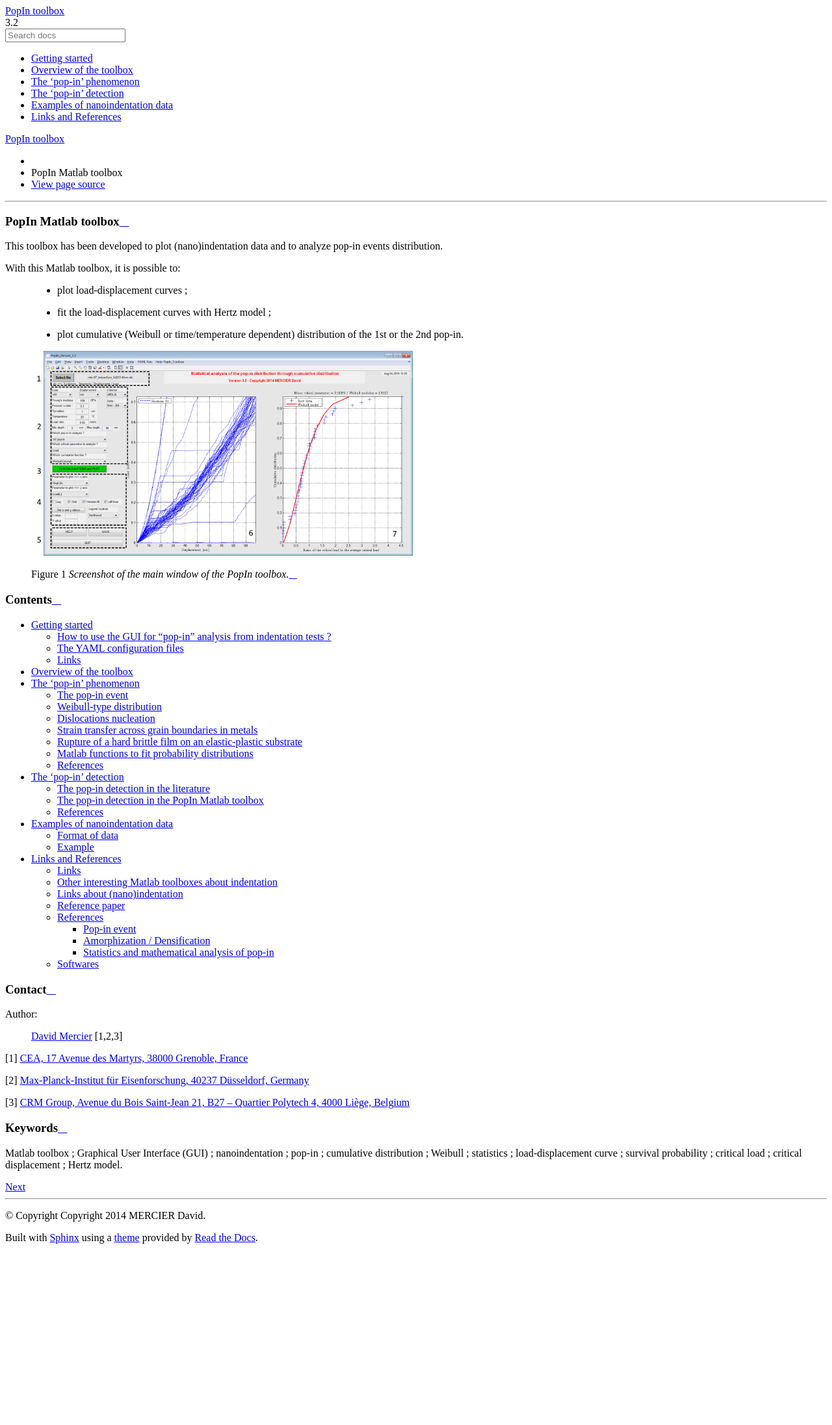
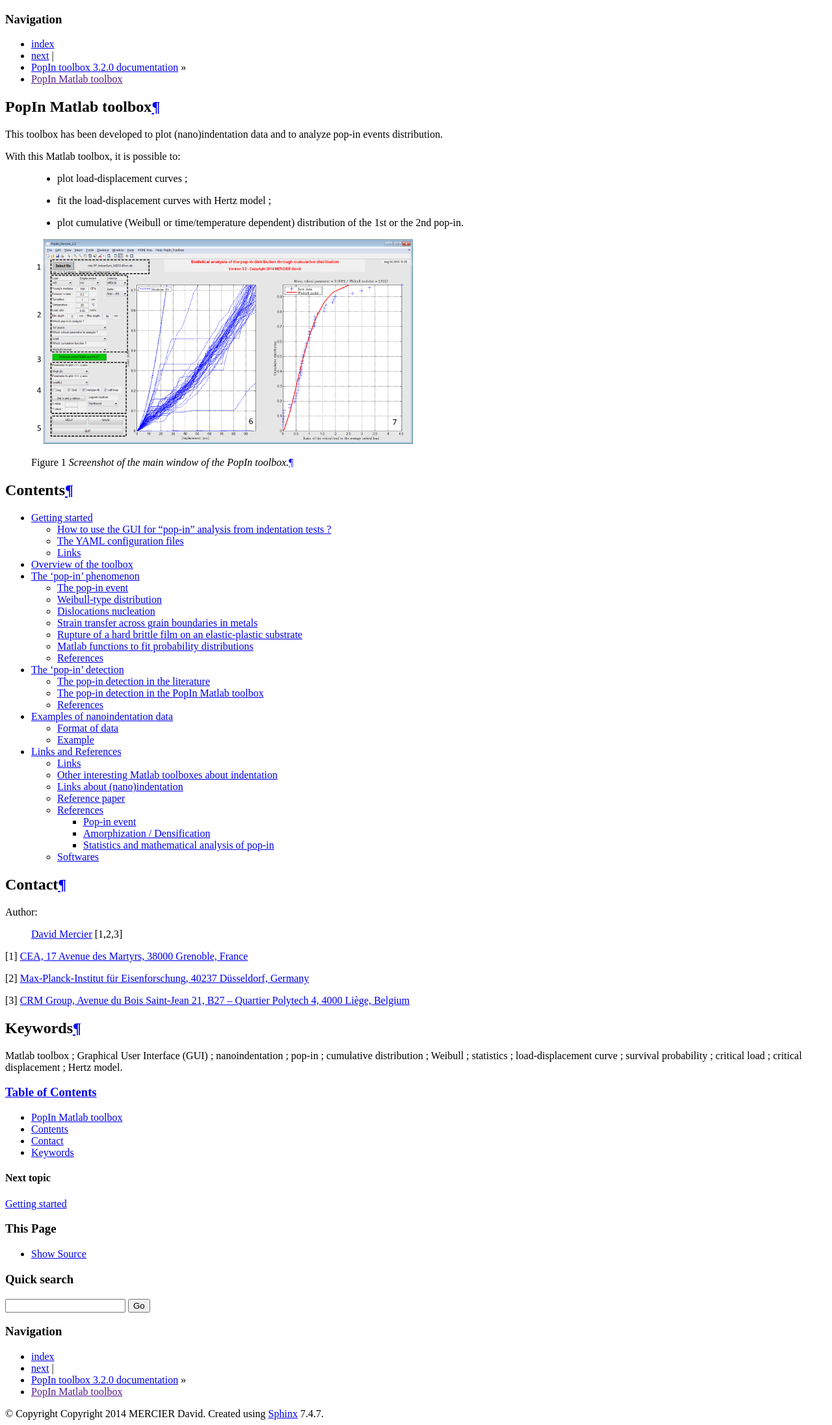
Before and after one commit to DavidMercier/PopIn, a Sphinx documentation site: the page built from doc/index.rst, in a window 1280 px wide. Shown: the whole page at 65% size. Built offline with Sphinx 7.4.7, drawn with Linux system fonts in a browser that asks for light colours; comment, search, counter and statistics services are not loaded; before the commit the page ends 1922 px from its top, so only the background shows below that.

Commit message:
Update conf.py

```diff
--- a/doc/conf.py
+++ b/doc/conf.py
@@ -30,8 +30,8 @@
 # ones.
 extensions = [
     'sphinx.ext.mathjax',
-    'sphinx_rtd_theme',
 ]
+#    'sphinx_rtd_theme',
 
 # Add any paths that contain templates here, relative to this directory.
 templates_path = ['_templates']
@@ -106,13 +106,13 @@
 # a list of builtin themes.
 # See http://sphinx-doc.org/theming.html
 #html_theme = 'default'
-html_theme = "sphinx_rtd_theme"
+#html_theme = "sphinx_rtd_theme"
 #html_theme = 'classic'
 #html_theme = 'alabaster'
 #html_theme = 'agogo'
 #html_theme =  'traditional'
 #html_theme =  'pyramid'
-#html_theme =  'sphinxdoc'
+html_theme =  'sphinxdoc'
 #html_theme = 'nature' # no option !
 #html_theme_options{}
 #html_theme = 'bootstrap'
```
